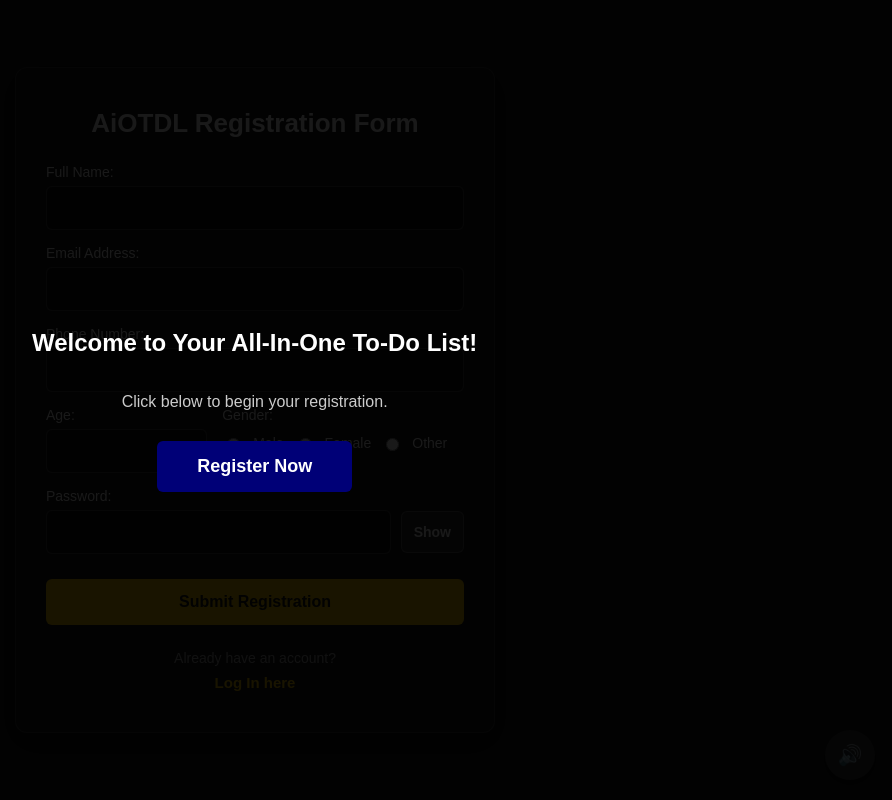
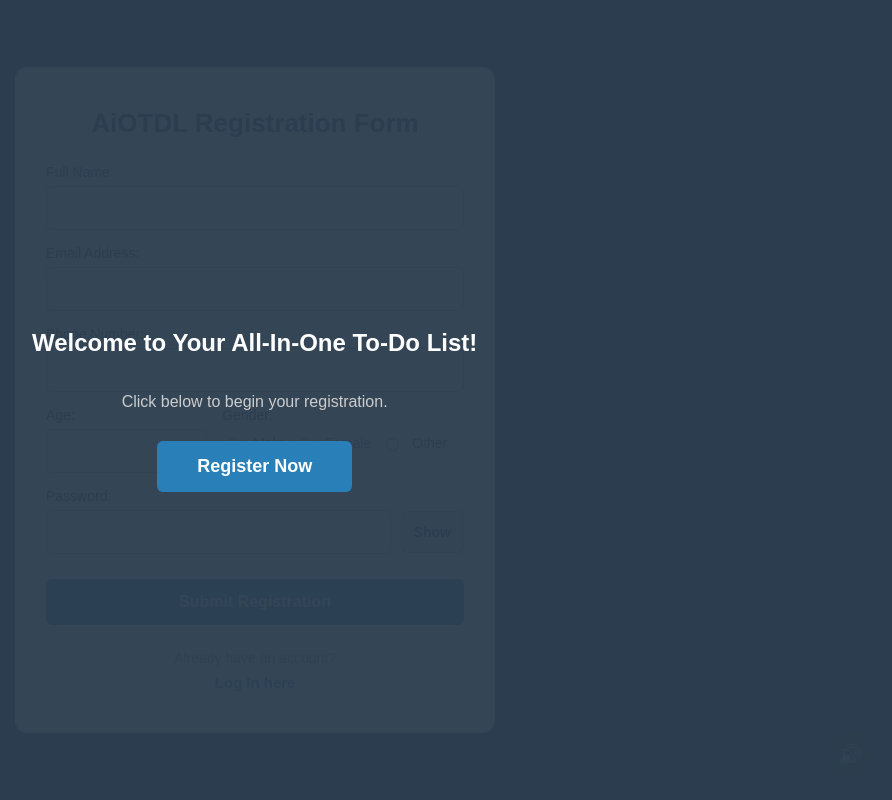
Before and after one commit to Nathangotopps/todolist-backend, a PHP site: page / in a window 1280 px wide. Shown: the whole page, without its empty margins (385-1277 px from the left). Run offline with PHP 8.4, Linux system fonts and the light colour scheme.

Commit message:
Apply theme_config colours to all PHP pages

```diff
--- a/index.php
+++ b/index.php
@@ -80,30 +80,30 @@ if(isset($_SESSION['user_id'])){
     }
   </style>
 </head>
-<body style="background-color: #121212; display: flex; justify-content: center; align-items: center; min-height: 100vh; margin: 0; font-family: Arial, sans-serif; color: #ffffff;">
+<body style="background-color: <?= $theme['bg'] ?>; display: flex; justify-content: center; align-items: center; min-height: 100vh; margin: 0; font-family: Arial, sans-serif; color: <?= $theme['page_text'] ?>;">
 
     <!-- Registration Card Matrix Frame Box Container -->
-    <div style="max-width: 480px; width: 95%; padding: 40px 30px; background-color: rgba(24, 24, 24, 0.9); backdrop-filter: blur(12px); -webkit-backdrop-filter: blur(12px); border: 1px solid rgba(255, 255, 255, 0.12); border-radius: 12px; box-shadow: 0 10px 30px rgba(0, 0, 0, 0.5); box-sizing: border-box; margin: 40px 0;">
+    <div style="max-width: 480px; width: 95%; padding: 40px 30px; background-color: <?= $theme['card'] ?>; color: <?= $theme['text'] ?>; backdrop-filter: blur(12px); -webkit-backdrop-filter: blur(12px); border: 1px solid <?= $theme['border'] ?>; border-radius: 12px; box-shadow: 0 10px 30px <?= $theme['shadow'] ?>; box-sizing: border-box; margin: 40px 0;">
 
-        <h2 style="color: #ffffff; margin-top: 0; margin-bottom: 25px; font-size: 26px; font-weight: bold; text-align: center;">AiOTDL Registration Form</h2>
+        <h2 style="color: <?= $theme['text'] ?>; margin-top: 0; margin-bottom: 25px; font-size: 26px; font-weight: bold; text-align: center;">AiOTDL Registration Form</h2>
 
         <form action="process.php" method="post" style="text-align: left;">
-            <h4 style="color: #ffffff; margin: 0 0 6px 0; font-size: 14px; font-weight: normal;">Full Name:</h4>
-            <input type="text" name="name" style="width: 100%; padding: 12px; background-color: rgba(0, 0, 0, 0.4); border: 1px solid rgba(255, 255, 255, 0.2); border-radius: 6px; color: #fff; font-size: 16px; outline: none; box-sizing: border-box; margin-bottom: 15px;">
+            <h4 style="color: <?= $theme['text'] ?>; margin: 0 0 6px 0; font-size: 14px; font-weight: normal;">Full Name:</h4>
+            <input type="text" name="name" style="width: 100%; padding: 12px; background-color: <?= $theme['input_bg'] ?>; border: 1px solid <?= $theme['input_border'] ?>; border-radius: 6px; color: <?= $theme['text'] ?>; font-size: 16px; outline: none; box-sizing: border-box; margin-bottom: 15px;">
 
-            <h4 style="color: #ffffff; margin: 0 0 6px 0; font-size: 14px; font-weight: normal;">Email Address:</h4>
-            <input type="email" name="email" style="width: 100%; padding: 12px; background-color: rgba(0, 0, 0, 0.4); border: 1px solid rgba(255, 255, 255, 0.2); border-radius: 6px; color: #fff; font-size: 16px; outline: none; box-sizing: border-box; margin-bottom: 15px;">
+            <h4 style="color: <?= $theme['text'] ?>; margin: 0 0 6px 0; font-size: 14px; font-weight: normal;">Email Address:</h4>
+            <input type="email" name="email" style="width: 100%; padding: 12px; background-color: <?= $theme['input_bg'] ?>; border: 1px solid <?= $theme['input_border'] ?>; border-radius: 6px; color: <?= $theme['text'] ?>; font-size: 16px; outline: none; box-sizing: border-box; margin-bottom: 15px;">
 
-            <h4 style="color: #ffffff; margin: 0 0 6px 0; font-size: 14px; font-weight: normal;">Phone Number:</h4>
-            <input type="tel" name="phone_number" style="width: 100%; padding: 12px; background-color: rgba(0, 0, 0, 0.4); border: 1px solid rgba(255, 255, 255, 0.2); border-radius: 6px; color: #fff; font-size: 16px; outline: none; box-sizing: border-box; margin-bottom: 15px;">
+            <h4 style="color: <?= $theme['text'] ?>; margin: 0 0 6px 0; font-size: 14px; font-weight: normal;">Phone Number:</h4>
+            <input type="tel" name="phone_number" style="width: 100%; padding: 12px; background-color: <?= $theme['input_bg'] ?>; border: 1px solid <?= $theme['input_border'] ?>; border-radius: 6px; color: <?= $theme['text'] ?>; font-size: 16px; outline: none; box-sizing: border-box; margin-bottom: 15px;">
 
             <div style="display: flex; gap: 15px; margin-bottom: 15px;">
                 <div style="flex: 1;">
-                    <h4 style="color: #ffffff; margin: 0 0 6px 0; font-size: 14px; font-weight: normal;">Age:</h4>
-                    <input type="number" name="age" style="width: 100%; padding: 12px; background-color: rgba(0, 0, 0, 0.4); border: 1px solid rgba(255, 255, 255, 0.2); border-radius: 6px; color: #fff; font-size: 16px; outline: none; box-sizing: border-box;">
+                    <h4 style="color: <?= $theme['text'] ?>; margin: 0 0 6px 0; font-size: 14px; font-weight: normal;">Age:</h4>
+                    <input type="number" name="age" style="width: 100%; padding: 12px; background-color: <?= $theme['input_bg'] ?>; border: 1px solid <?= $theme['input_border'] ?>; border-radius: 6px; color: <?= $theme['text'] ?>; font-size: 16px; outline: none; box-sizing: border-box;">
                 </div>
                 <div style="flex: 1.5; text-align: left;">
-                    <h4 style="color: #ffffff; margin: 0 0 6px 0; font-size: 14px; font-weight: normal;">Gender:</h4>
+                    <h4 style="color: <?= $theme['text'] ?>; margin: 0 0 6px 0; font-size: 14px; font-weight: normal;">Gender:</h4>
                     <div style="display: flex; gap: 10px; align-items: center; margin-top: 12px;">
                         <input type="radio" id="male" name="gender" value="male"><label for="male" style="font-size:14px; cursor:pointer;">Male</label>
                         <input type="radio" id="female" name="gender" value="female"><label for="female" style="font-size:14px; cursor:pointer;">Female</label>
@@ -112,20 +112,20 @@ if(isset($_SESSION['user_id'])){
                 </div>
             </div>
 
-            <h4 style="color: #ffffff; margin: 0 0 6px 0; font-size: 14px; font-weight: normal;">Password:</h4>
+            <h4 style="color: <?= $theme['text'] ?>; margin: 0 0 6px 0; font-size: 14px; font-weight: normal;">Password:</h4>
             <div style="display: flex; gap: 10px; width: 100%; align-items: center; margin-bottom: 25px; box-sizing: border-box;">
-                <input type="password" id="regPassword" name="password" style="flex: 1; padding: 12px; background-color: rgba(0, 0, 0, 0.4); border: 1px solid rgba(255, 255, 255, 0.2); border-radius: 6px; color: #fff; font-size: 16px; outline: none; box-sizing: border-box;">
-                <button type="button" id="regToggleBtn" style="padding: 12px; font-size: 14px; border: 1px solid rgba(255, 255, 255, 0.2); border-radius: 6px; background: rgba(255,255,255,0.1); color: #fff; cursor: pointer; white-space: nowrap;">Show</button>
+                <input type="password" id="regPassword" name="password" style="flex: 1; padding: 12px; background-color: <?= $theme['input_bg'] ?>; border: 1px solid <?= $theme['input_border'] ?>; border-radius: 6px; color: <?= $theme['text'] ?>; font-size: 16px; outline: none; box-sizing: border-box;">
+                <button type="button" id="regToggleBtn" style="padding: 12px; font-size: 14px; border: 1px solid <?= $theme['input_border'] ?>; border-radius: 6px; background: <?= $theme['soft_bg'] ?>; color: <?= $theme['text'] ?>; cursor: pointer; white-space: nowrap;">Show</button>
             </div>
 
-            <button type="submit" style="width: 100%; background-color: #ffcc00; color: #121212; padding: 14px; font-size: 16px; font-weight: bold; border: none; border-radius: 6px; cursor: pointer; box-sizing: border-box;">
+            <button type="submit" style="width: 100%; background-color: <?= $theme['accent'] ?>; color: <?= $theme['button_text'] ?>; padding: 14px; font-size: 16px; font-weight: bold; border: none; border-radius: 6px; cursor: pointer; box-sizing: border-box;">
                 Submit Registration
             </button>
         </form>
 
         <div style="text-align: center; margin-top: 25px;">
-            <h4 style="color: #aaaaaa; margin: 0 0 8px 0; font-size: 14px; font-weight: normal;">Already have an account?</h4>
-            <a href="login.php" style="color: #ffcc00; text-decoration: none; font-weight: bold; font-size: 15px;">Log In here</a>
+            <h4 style="color: <?= $theme['sub'] ?>; margin: 0 0 8px 0; font-size: 14px; font-weight: normal;">Already have an account?</h4>
+            <a href="login.php" style="color: <?= $theme['accent'] ?>; text-decoration: none; font-weight: bold; font-size: 15px;">Log In here</a>
         </div>
     </div>
 
@@ -142,7 +142,7 @@ if (isset($_SESSION['success'])) {
 <!-- Page Entry Welcome Screen Overlay -->
 <div id="regOverlay" style="
     position: fixed; top: 0; left: 0; width: 100%; height: 100%;
-    background-color: rgba(0, 0, 0, 0.9); display: flex;
+    background-color: <?= $theme['overlay'] ?>; display: flex;
     flex-direction: column; justify-content: center; align-items: center;
     z-index: 9999; color: white; font-family: sans-serif;
     transition: opacity 1s ease; opacity: 1;
@@ -151,7 +151,7 @@ if (isset($_SESSION['success'])) {
         <h2 style="margin-bottom: 20px;">Welcome to Your All-In-One To-Do List!</h2>
         <p style="margin-bottom: 30px; color: #ccc;">Click below to begin your registration.</p>
         <button id="regEnterBtn" style="
-            background-color: #007; color: white; border: none;
+            background-color: <?= $theme['enter_bg'] ?>; color: <?= $theme['enter_text'] ?>; border: none;
             padding: 15px 40px; font-size: 18px; font-weight: bold;
             border-radius: 6px; cursor: pointer; transition: transform 0.2s;
         ">Register Now</button>
--- a/theme_config.php
+++ b/theme_config.php
@@ -3,36 +3,77 @@
 // Options: 'retro', 'cyber', or 'slate'
 $active_theme = 'slate';
 
+// Every colour the PHP pages (register, login, dashboard, logout) use comes from here.
+// The theme name is also sent to the React app, which uses it for its top bar.
 $themes = [
     'retro' => [
-        'bg' => '#121212',
-        'card' => 'rgba(24, 24, 24, 0.9)',
-        'border' => 'rgba(255, 255, 255, 0.12)',
-        'text' => '#ffffff',
-        'sub' => '#aaaaaa',
-        'accent' => '#ffcc00', // Gold
-        'button_text' => '#121212'
+        'bg'          => '#121212',                 // page background
+        'page_text'   => '#ffffff',                 // text sitting directly on the page background
+        'page_sub'    => '#aaaaaa',                 // muted text on the page background
+        'link'        => '#ffcc00',                 // links on the page background
+        'card'        => 'rgba(24, 24, 24, 0.9)',   // card / box background
+        'card_hover'  => 'rgba(35, 35, 35, 0.9)',
+        'border'      => 'rgba(255, 255, 255, 0.12)',
+        'text'        => '#ffffff',                 // text inside cards
+        'sub'         => '#aaaaaa',                 // muted text inside cards
+        'accent'      => '#ffcc00',                 // Gold: buttons and links inside cards
+        'button_text' => '#121212',
+        'input_bg'    => 'rgba(0, 0, 0, 0.4)',
+        'input_border'=> 'rgba(255, 255, 255, 0.2)',
+        'soft_bg'     => 'rgba(255, 255, 255, 0.1)', // secondary buttons
+        'overlay'     => 'rgba(0, 0, 0, 0.9)',      // welcome screen backdrop
+        'enter_bg'    => '#000077',                 // "Enter" / "Register Now" buttons
+        'enter_text'  => '#ffffff',
+        'shadow'      => 'rgba(0, 0, 0, 0.5)',
+        'logout'      => '#cc0000'
     ],
     'cyber' => [
-        'bg' => '#0a192f',
-        'card' => 'rgba(16, 28, 48, 0.85)',
-        'border' => '#00f2fe', // Cyan
-        'text' => '#e6f1ff',
-        'sub' => '#8892b0',
-        'accent' => '#00f2fe',
-        'button_text' => '#0a192f'
+        'bg'          => '#0a192f',
+        'page_text'   => '#e6f1ff',
+        'page_sub'    => '#8892b0',
+        'link'        => '#00f2fe',
+        'card'        => 'rgba(16, 28, 48, 0.85)',
+        'card_hover'  => 'rgba(22, 38, 64, 0.95)',
+        'border'      => '#00f2fe',                 // Cyan
+        'text'        => '#e6f1ff',
+        'sub'         => '#8892b0',
+        'accent'      => '#00f2fe',
+        'button_text' => '#0a192f',
+        'input_bg'    => 'rgba(0, 0, 0, 0.35)',
+        'input_border'=> 'rgba(0, 242, 254, 0.35)',
+        'soft_bg'     => 'rgba(0, 242, 254, 0.1)',
+        'overlay'     => 'rgba(10, 25, 47, 0.94)',
+        'enter_bg'    => '#00f2fe',
+        'enter_text'  => '#0a192f',
+        'shadow'      => 'rgba(0, 0, 0, 0.5)',
+        'logout'      => '#ff6b6b'
     ],
     'slate' => [
-        'bg' => '#2c3e50',
-        'card' => 'rgba(255, 255, 255, 0.95)',
-        'border' => 'rgba(0, 0, 0, 0.1)',
-        'text' => '#2c3e50',
-        'sub' => '#7f8c8d',
-        'accent' => '#2980b9', // Royal Blue
-        'button_text' => '#ffffff'
+        'bg'          => '#2c3e50',
+        'page_text'   => '#ffffff',
+        'page_sub'    => '#bdc3c7',
+        'link'        => '#5dade2',
+        'card'        => 'rgba(255, 255, 255, 0.95)',
+        'card_hover'  => '#ffffff',
+        'border'      => 'rgba(0, 0, 0, 0.1)',
+        'text'        => '#2c3e50',
+        'sub'         => '#7f8c8d',
+        'accent'      => '#2980b9',                 // Royal Blue
+        'button_text' => '#ffffff',
+        'input_bg'    => '#ffffff',
+        'input_border'=> 'rgba(0, 0, 0, 0.25)',
+        'soft_bg'     => 'rgba(0, 0, 0, 0.06)',
+        'overlay'     => 'rgba(44, 62, 80, 0.96)',
+        'enter_bg'    => '#2980b9',
+        'enter_text'  => '#ffffff',
+        'shadow'      => 'rgba(0, 0, 0, 0.35)',
+        'logout'      => '#e74c3c'
     ]
 ];
 
-// Extract the current palette variables
+// Extract the current palette variables (falls back to 'retro' if the name is misspelt)
+if (!isset($themes[$active_theme])) {
+    $active_theme = 'retro';
+}
 $theme = $themes[$active_theme];
 ?>
```
Also changed, not shown: dashboard.php (+18 -18 lines), login.php (+12 -12 lines), logout.php (+5 -3 lines).
